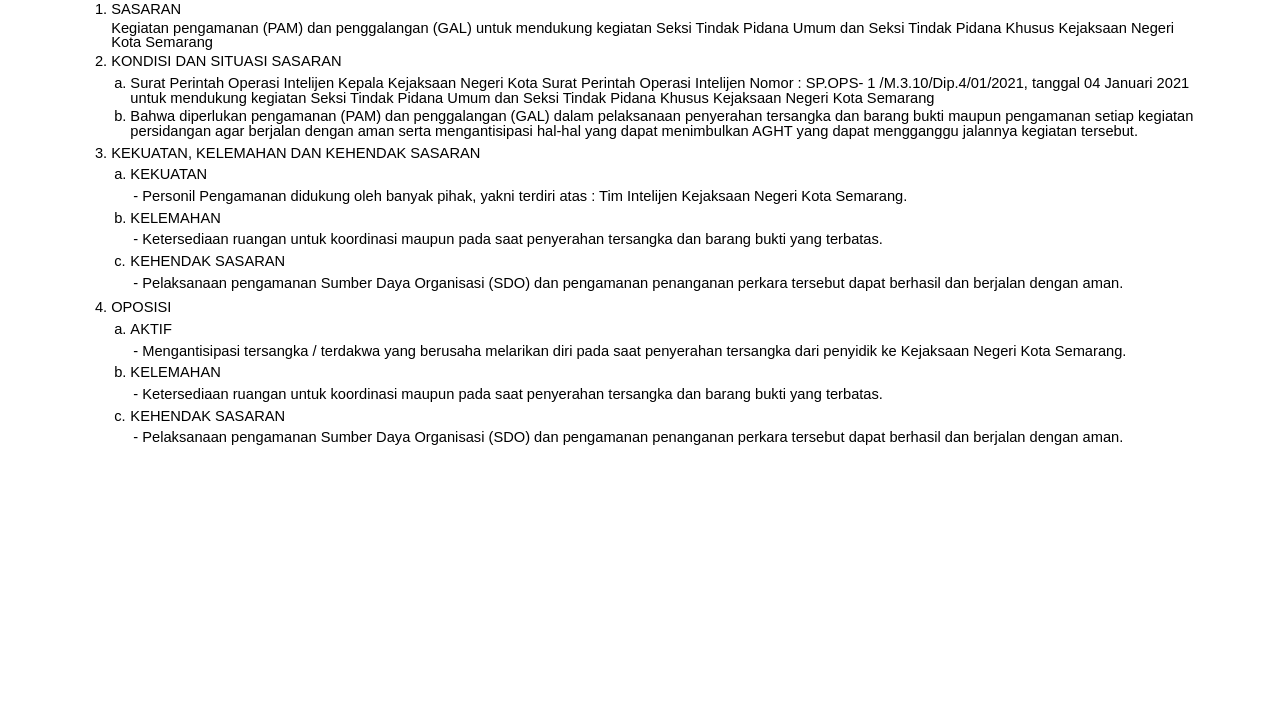
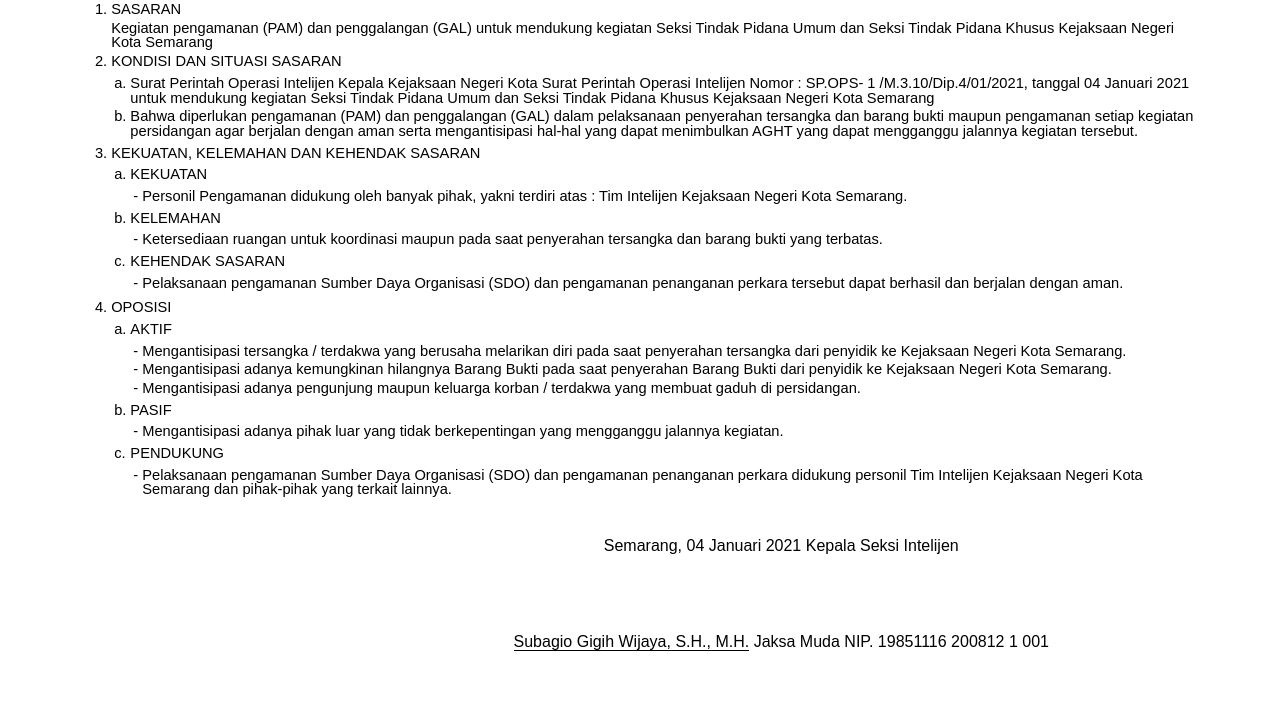
Before and after one commit to Internship-2-0/Kejari, a PHP site: page /template_surat/tAnsas.php?id=18 in a window 1280 px wide. Shown: the part 278-1006 px from the top of the page. Before the commit the page ends 723 px from the top, so only its background shows below. Run offline with PHP 8.4, Linux system fonts and the light colour scheme; data comes from the database, SQL or seed files in the repository.

Commit message:
Update tAnsas.php

```diff
--- a/template_surat/tAnsas.php
+++ b/template_surat/tAnsas.php
@@ -166,12 +166,20 @@ $tembusan = mysqli_query($koneksi, "SELECT * FROM tembusan_spt WHERE id_spt = '$
                   <td style="vertical-align: top;">-</td>
                   <td>Mengantisipasi tersangka / terdakwa yang berusaha melarikan diri pada saat penyerahan tersangka dari penyidik ke Kejaksaan Negeri Kota Semarang.</td>
                 </tr>
+                <tr>
+                  <td style="vertical-align: top;">-</td>
+                  <td>Mengantisipasi adanya kemungkinan hilangnya Barang Bukti pada saat penyerahan Barang Bukti dari penyidik ke Kejaksaan Negeri Kota Semarang.</td>
+                </tr>
+                <tr>
+                  <td style="vertical-align: top;">-</td>
+                  <td>Mengantisipasi adanya pengunjung maupun keluarga korban / terdakwa yang membuat gaduh di persidangan.</td>
+                </tr>
               </table>
           </td>
         </tr>
         <tr>
           <td>b. </td>
-          <td>KELEMAHAN</td>
+          <td>PASIF</td>
         </tr>
         <tr>
           <td></td>
@@ -179,14 +187,14 @@ $tembusan = mysqli_query($koneksi, "SELECT * FROM tembusan_spt WHERE id_spt = '$
               <table>
                 <tr>
                   <td style="vertical-align: top;">-</td>
-                  <td>Ketersediaan ruangan untuk koordinasi maupun pada saat penyerahan tersangka dan barang bukti yang terbatas.</td>
+                  <td>Mengantisipasi adanya pihak luar yang tidak berkepentingan yang mengganggu jalannya kegiatan.</td>
                 </tr>
               </table>
           </td>
         </tr>
         <tr>
           <td>c. </td>
-          <td>KEHENDAK SASARAN</td>
+          <td>PENDUKUNG</td>
         </tr>
         <tr>
           <td></td>
@@ -194,7 +202,7 @@ $tembusan = mysqli_query($koneksi, "SELECT * FROM tembusan_spt WHERE id_spt = '$
               <table>
                 <tr>
                   <td style="vertical-align: top;">-</td>
-                  <td>Pelaksanaan pengamanan Sumber Daya Organisasi (SDO) dan pengamanan penanganan perkara tersebut dapat berhasil dan berjalan dengan aman.</td>
+                  <td>Pelaksanaan pengamanan Sumber Daya Organisasi (SDO) dan pengamanan penanganan perkara didukung personil Tim Intelijen Kejaksaan Negeri Kota Semarang dan pihak-pihak yang terkait lainnya.</td>
                 </tr>
               </table>
           </td>
@@ -204,6 +212,24 @@ $tembusan = mysqli_query($koneksi, "SELECT * FROM tembusan_spt WHERE id_spt = '$
   </tr>
 </table>
 
+  <br>
+  <br>
+
+<div style="margin-left:200pt">
+  <center>
+    <span>Semarang, 04 Januari 2021</span>
+    <span>Kepala Seksi Intelijen</span>
+      <br>
+      <br>
+      <br>
+      <br>
+      <br>
+      <br>
+    <span style="border-bottom: 1px solid currentColor">Subagio Gigih Wijaya, S.H., M.H.</span>
+    <span>Jaksa Muda NIP. 19851116 200812 1 001</span>
+  </center>
+</div>
+
 </body>
 </html>
 <script>
```
